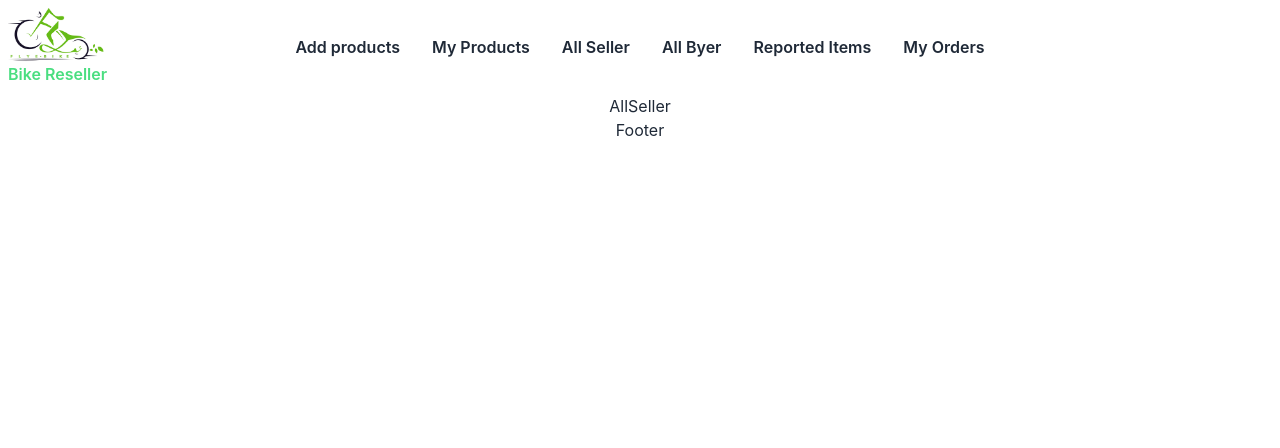
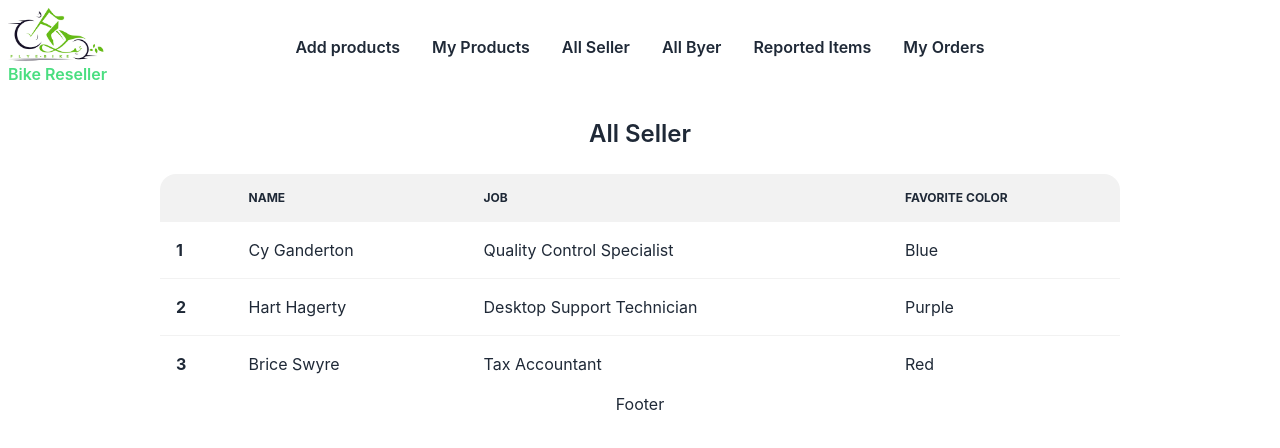
Before and after one commit to ashr-aful007/bike-reseller-client, a React (Create React App) app: page /dashboard/allseller in a window 1280 px wide. Shown: the top 448 px of the page. Built offline with nearby package versions, Linux system fonts and the light colour scheme; no server answers; sample sign-in values are in the browser's storage.

Commit message:
my order section done

```diff
--- a/src/Context/AuthProvider.js
+++ b/src/Context/AuthProvider.js
@@ -35,7 +35,7 @@ function AuthProvider({children}) {
 
   //sign in with google
   const googleSignIn = () =>{
-     return signInWithPopup(auth,Provider)
+     return signInWithPopup(auth.currentUser,Provider)
   }
 
 
@@ -57,7 +57,8 @@ function AuthProvider({children}) {
        logOut,
        googleSignIn,
        updateUser,
-       loading
+       loading,
+       setLoading
      }
   return (
     <AuthContext.Provider value={authValue}>
--- a/src/Dashbord/AllSeller/AllSeller.js
+++ b/src/Dashbord/AllSeller/AllSeller.js
@@ -2,7 +2,45 @@ import React from 'react'
 
 function AllSeller() {
   return (
-    <div>AllSeller</div>
+    <div className='w-3/4 mx-auto'>
+      <h1 className='text-2xl font-semibold my-6 text-center'>All Seller</h1>
+      <div className="overflow-x-auto">
+  <table className="table w-full">
+    <thead>
+      <tr>
+        <th></th>
+        <th>Name</th>
+        <th>Job</th>
+        <th>Favorite Color</th>
+      </tr>
+    </thead>
+    <tbody>
+      <tr>
+        <th>1</th>
+        <td>Cy Ganderton</td>
+        <td>Quality Control Specialist</td>
+        <td>Blue</td>
+      </tr>
+
+      <tr className="hover">
+        <th>2</th>
+        <td>Hart Hagerty</td>
+        <td>Desktop Support Technician</td>
+        <td>Purple</td>
+      </tr>
+
+      <tr>
+        <th>3</th>
+        <td>Brice Swyre</td>
+        <td>Tax Accountant</td>
+        <td>Red</td>
+      </tr>
+    </tbody>
+  </table>
+</div>
+
+
+    </div>
   )
 }
 
--- a/src/Dashbord/DashbordNavbar/Dashbordnavbar.js
+++ b/src/Dashbord/DashbordNavbar/Dashbordnavbar.js
@@ -5,14 +5,14 @@ import logoB from '../../assets/bikeLogo.png'
 function Dashbordnavbar() {
      const navmenuItem =<li className='font-semibold'>
        {/* seller Role */}
-          <Link to='/dashboard/addproducts'><li>Add products</li></Link>
-          <Link to='/dashboard/myproducts'><li>My Products</li></Link>
+          <Link to='/dashboard/addproducts'>Add products</Link>
+          <Link to='/dashboard/myproducts'>My Products</Link>
       {/* admin role */}
-          <Link to='/dashboard/allseller'><li>All Seller</li></Link>
-          <Link to='/dashboard/allbyer'><li>All Byer</li></Link>
-          <Link to='/dashboard/reporteditem'><li>Reported Items</li></Link>
+          <Link to='/dashboard/allseller'>All Seller</Link>
+          <Link to='/dashboard/allbyer'>All Byer</Link>
+          <Link to='/dashboard/reporteditem'>Reported Items</Link>
       {/* user role */}
-          <Link to='/dashboard/myorders'><li>My Orders</li></Link>
+          <Link to='/dashboard/myorders'>My Orders</Link>
           </li>
 
   return (
--- a/src/Dashbord/MyOrders/MyOrders.js
+++ b/src/Dashbord/MyOrders/MyOrders.js
@@ -1,8 +1,36 @@
-import React from 'react'
+import { useQuery } from '@tanstack/react-query'
+import React, { useContext } from 'react'
+import { AuthContext } from '../../Context/AuthProvider'
+import Loading from '../../Pages/Loading/Loading'
+import ShowMyOrders from './ShowMyOrders'
 
 function MyOrders() {
+  const {user} = useContext(AuthContext)
+
+
+
+  const {data: booking=[], isLoading } = useQuery({
+      queryKey: ['booking', user?.email],
+      queryFn: async() =>{
+         const res = await fetch(`http://localhost:5000/booking?email=${user.email}`)
+         const data = await res.json()
+         return data
+      }
+  })
+  if(isLoading){
+     return <Loading></Loading>
+  }
+
+
   return (
-    <div>MyOrders</div>
+    <div>
+      {
+        booking?.map(bookin => <ShowMyOrders
+          bookin={bookin}
+          key={bookin._id}
+        ></ShowMyOrders> )
+      }
+    </div>
   )
 }
 
--- /dev/null
+++ b/src/Dashbord/MyOrders/ShowMyOrders.js
@@ -0,0 +1,26 @@
+import React from 'react'
+
+function ShowMyOrders({bookin}){
+
+     const {email,productsCatagory,price,img,sellerLocation,byername} = bookin
+  return (
+    <div className='my-5'>
+     <div className="card lg:w-1/2 w-full mx-auto  card-side bg-base-100 shadow-xl">
+  <figure><img className='w-56 h-full' src={img} alt="Movie"/></figure>
+  <div className="card-body ">
+  <div className='flex flex-col justify-start items-start'>
+     <p><span className='font-semibold'>Catagory:</span> {productsCatagory}</p>
+     <p><span className='font-semibold'>price:</span> {price}</p>
+     <p><span className='font-semibold'>Seller Location:</span> {sellerLocation}</p>
+     <p><span className='font-semibold'>Byer Name:</span> {byername}</p>
+  </div>
+    <div className="card-actions justify-end pb-4">
+      <button className="btn bg-green-500 lg:mt-6">Bay Now</button>
+    </div>
+  </div>
+</div>
+    </div>
+  )
+}
+
+export default ShowMyOrders
--- a/src/Pages/BayModalInfo/BayModalInfo.js
+++ b/src/Pages/BayModalInfo/BayModalInfo.js
@@ -1,19 +1,21 @@
-import React from 'react'
+import React, { useContext, useEffect } from 'react'
+import toast from 'react-hot-toast'
+import { AuthContext } from '../../Context/AuthProvider'
 
-function BayModalInfo({bayProducts,setBayproducts}) {
-     const {name,location,resalePrice,sellerName,productsUsdTime,catagoryId,productsCatagory,img} = bayProducts
-
+function BayModalInfo({bayProducts}) {
+     const {name,location,resalePrice,sellerName,productsUsdTime,catagoryId,productsCatagory,img} = bayProducts;
+     const {user} = useContext(AuthContext)
      const handleBay = event =>{
            event.preventDefault()
            const form = event.target;
-           const nameB = form.name.value
+           const nameB = form.nameB.value
            const email = form.email.value
            const brand = form.brand.value
            const price = form.price.value
-           const locationB = form.location.value
+           const locationB = form.locationB.value
            const number = form.number.value
 
-           const baying ={
+           const Booking ={
             byername: nameB,
             email,
             brand,
@@ -28,11 +30,27 @@ function BayModalInfo({bayProducts,setBayproducts}) {
             byerLocation: locationB,
             catagoryId,
             img
+        }
+          fetch('http://localhost:5000/booking',{
+            method: 'POST',
+            headers: {
+              'content-type' : 'application/json'
+            },
+            body: JSON.stringify(Booking)
+          })
+          .then(res => res.json())
+          .then(data =>{
+            console.log(data)
+            if(data.acknowledged){
+              toast.success('Booking confirmed')
+            }
 
+          })
+          .catch(err => console.log(err))
 
      }
 
-     }
+
 
   return (
     <>
@@ -42,10 +60,10 @@ function BayModalInfo({bayProducts,setBayproducts}) {
      <label htmlFor="Bay-modal" className="btn btn-sm btn-circle absolute right-2 top-2">✕</label>
      <h3 className="text-lg font-bold">{productsCatagory}</h3>
       <form onSubmit={handleBay} className='grid grid-cols-1 gap-3 mt-7'>
-       <input name='nameB' type="text" placeholder="Type here" className="input w-full input-bordered" />
-       <input name='email' type="text" placeholder="Type here" className="input w-full input-bordered" />
-       <input name='brand' type="text" disabled value={name} placeholder="Type here" className="input w-full input-bordered" />
-       <input name='price' type="text" disabled value={resalePrice} placeholder="Type here" className="input w-full input-bordered" />
+       <input name='nameB' type="text" placeholder='type name' className="input w-full input-bordered" required/>
+       <input name='email' type="text" disabled value={user?.email || ''} className="input w-full input-bordered" />
+       <input name='brand' type="text" disabled value={name || ''} placeholder="Type here" className="input w-full input-bordered" />
+       <input name='price' type="text" disabled value={resalePrice || ''} placeholder="Type here" className="input w-full input-bordered" />
        <input name='locationB' type="text" placeholder="your location" className="input w-full input-bordered" required />
        <input name='number' type="number" placeholder="Your number" className="input w-full input-bordered" required/>
        <br></br>
--- a/src/Pages/Home/ProductCatagorys/ProductCatagory.js
+++ b/src/Pages/Home/ProductCatagorys/ProductCatagory.js
@@ -1,18 +1,27 @@
 import { useQuery } from '@tanstack/react-query'
-import React from 'react'
+import React, { useContext, useState } from 'react'
+import { AuthContext } from '../../../Context/AuthProvider'
+import Loading from '../../Loading/Loading'
 import ShowProductCatagory from './ShowProductCatagory'
 
 function ProductCatagory() {
+
   const url = 'http://localhost:5000/catagoty'
-  const {data: catagorydata=[]} = useQuery({
+  const {data: catagorydata=[],isLoading} = useQuery({
      queryKey:['catagoty'],
     queryFn: async () =>{
           const res = await fetch(url)
           const data = await res.json()
+
           return data;
 
     }
+
   })
+  if(isLoading){
+      return <Loading></Loading>
+  }
+
 
   return (
     <div>
--- a/src/Pages/Login/SignUp/SignUp.js
+++ b/src/Pages/Login/SignUp/SignUp.js
@@ -19,7 +19,6 @@ function SignUp() {
           .then(result =>{
              const user = result.user
              toast.success('SignUp successfully')
-             navigate(from,{replace: true})
              const userdata = {
                 displayName: data.name
             }
@@ -28,6 +27,7 @@ function SignUp() {
             .catch(err => {
                 setError(err.message)
             })
+            navigate(from,{replace: true})
           })
           .catch(err => {
             setError(err.message)
@@ -50,7 +50,7 @@ function SignUp() {
           <form onSubmit={handleSubmit(handlelogin)}>
       <div className="form-control w-full max-w-xs">
           <label className="label"><span className="label-text-alt">name</span></label>
-          <input type="text" {...register("name", {
+          <input name='name' type="name" {...register("name", {
           required: "Name is required"})} className="input input-bordered w-full max-w-xs"/>
       </div>
          {errors.name && <p className='text-red-600' role="alert">{errors.name?.message}</p>}
```
Lines whose indentation alone changed are shown as unchanged.
